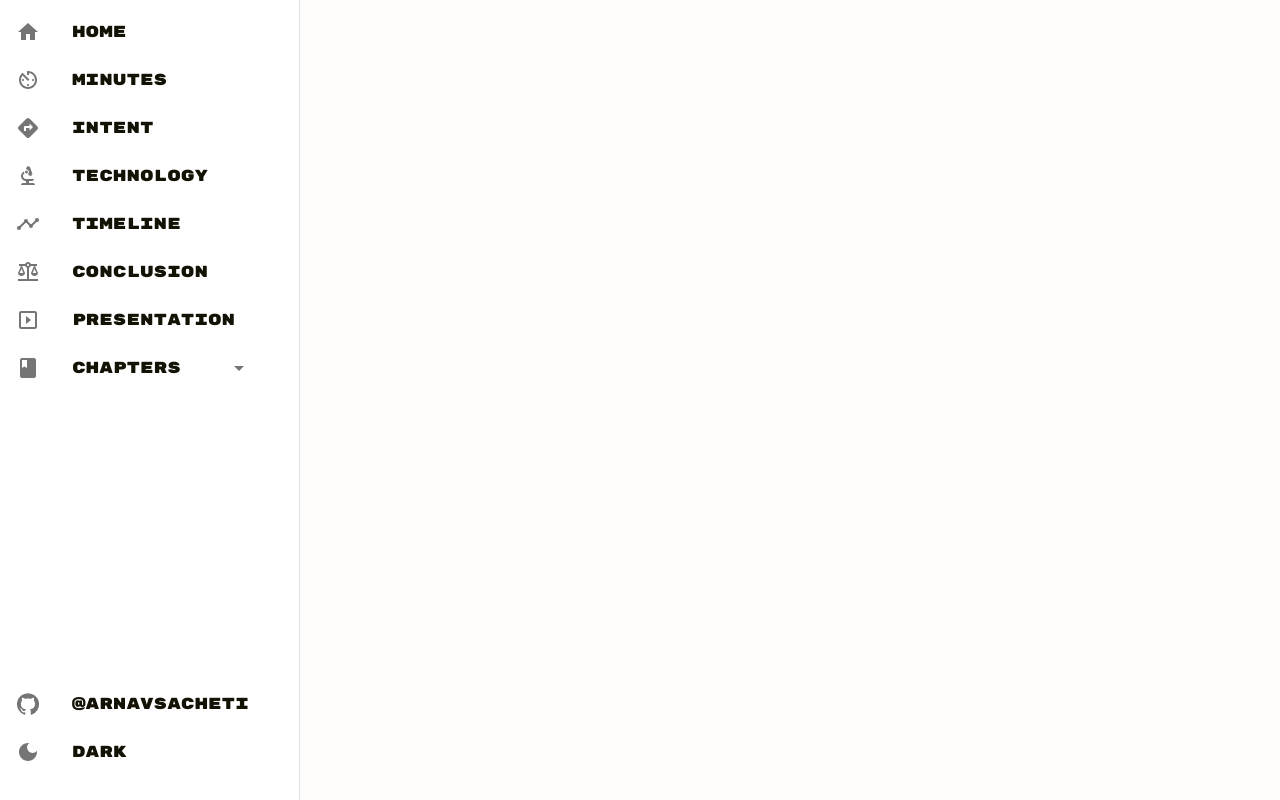
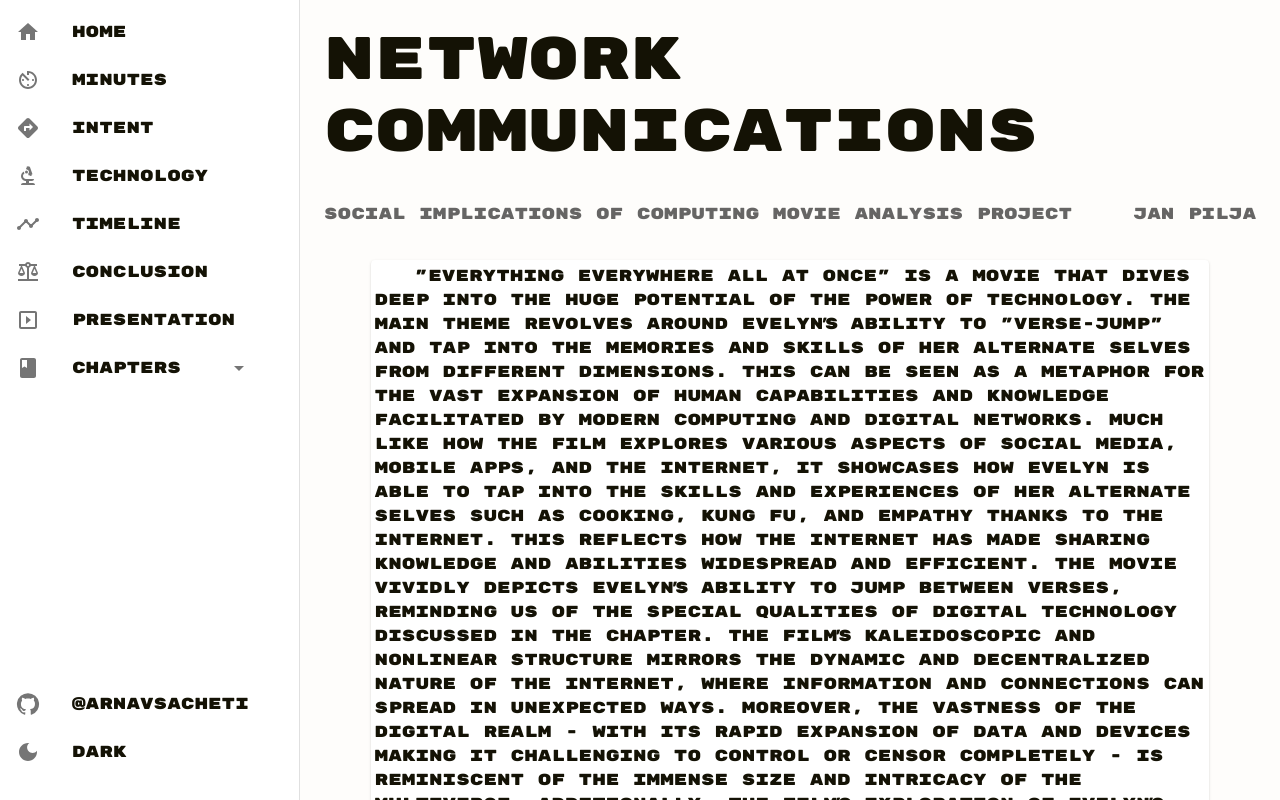
Before and after one commit to arnavsacheti/EEAO, a React (Vite) app: page /EEAO/network-communication in a window 1280 px wide. Shown: the top 800 px of the page. Built offline with nearby package versions, Linux system fonts and the light colour scheme; the HTML template or start-up script is replaced by a standard one.

Commit message:
fixing network-communications route

```diff
--- a/src/App.tsx
+++ b/src/App.tsx
@@ -80,7 +80,7 @@ const App: React.FC = () => {
                 path="/information-privacy"
                 element={<InformationPrivacyPage />}
               />
-              <Route path="/networked-communications" element={<NCPage />} />
+              <Route path="/network-communication" element={<NCPage />} />
               <Route
                 path="/computer-and-network-security"
                 element={<CANSPage />}
--- a/src/components/Sidebar.tsx
+++ b/src/components/Sidebar.tsx
@@ -52,8 +52,8 @@ const sidebarItems = [
 
 const sectionList = [
   {
-    text: "Networked Communication",
-    link: "/networked-communication",
+    text: "Network Communication",
+    link: "/network-communication",
     icon: <CellTower />,
   },
   {
--- a/src/pages/Sections/NetworkCommunications.tsx
+++ b/src/pages/Sections/NetworkCommunications.tsx
@@ -7,7 +7,7 @@ const NCPage: React.FC = () => {
       <Grid container spacing={4}>
         <Grid item xs={12}>
           <Typography variant="h2" component="h1">
-            Networked Communications
+            Network Communications
           </Typography>
         </Grid>
         <Grid item xs={12}>
```
